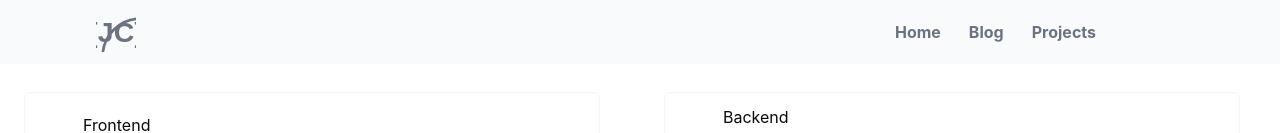
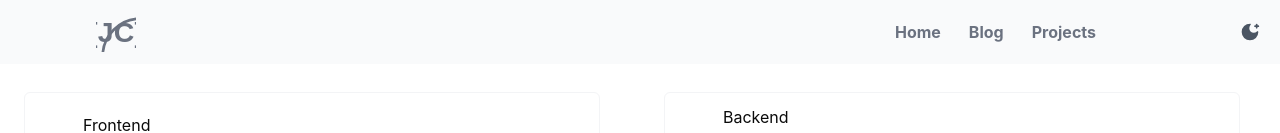
Before and after one commit to judahtc/judahtc.github.io, a React (Vite) app: page /skills in a window 1280 px wide. Shown: the top 133 px of the page. Built offline with nearby package versions, Linux system fonts and the light colour scheme.

Commit message:
feat:added dark mode toggler in skills

```diff
--- a/src/components/Skills.tsx
+++ b/src/components/Skills.tsx
@@ -1,4 +1,5 @@
 import { useEffect, useState } from "react";
+import { MoonStar, SunMoon } from "lucide-react";
 
 export default function Skills() {
     var themeMode = localStorage.getItem("theme");
@@ -213,6 +214,27 @@ export default function Skills() {
     ];
     return (
         <>
+            <div
+                onClick={ToggleTheme}
+                className="fixed bottom-20 hidden lg:block right-6 cursor-pointer lg:top-[1.4rem] text-gray-600 dark:text-zinc-400 lg:right-5 z-50"
+            >
+                {lightMode ? (
+                    <MoonStar fill="#4B5563" size={20} />
+                ) : (
+                    <SunMoon size={24} />
+                )}
+            </div>
+
+            <div
+                onClick={ToggleTheme}
+                className="fixed block lg:hidden bottom-20 right-5 cursor-pointer lg:top-[1.4rem] text-gray-600 dark:text-zinc-400 lg:right-5 z-50"
+            >
+                {lightMode ? (
+                    <MoonStar fill="#4B5563" size={32} />
+                ) : (
+                    <SunMoon size={32} />
+                )}
+            </div>
             <Card item={item} />
         </>
     );
```
